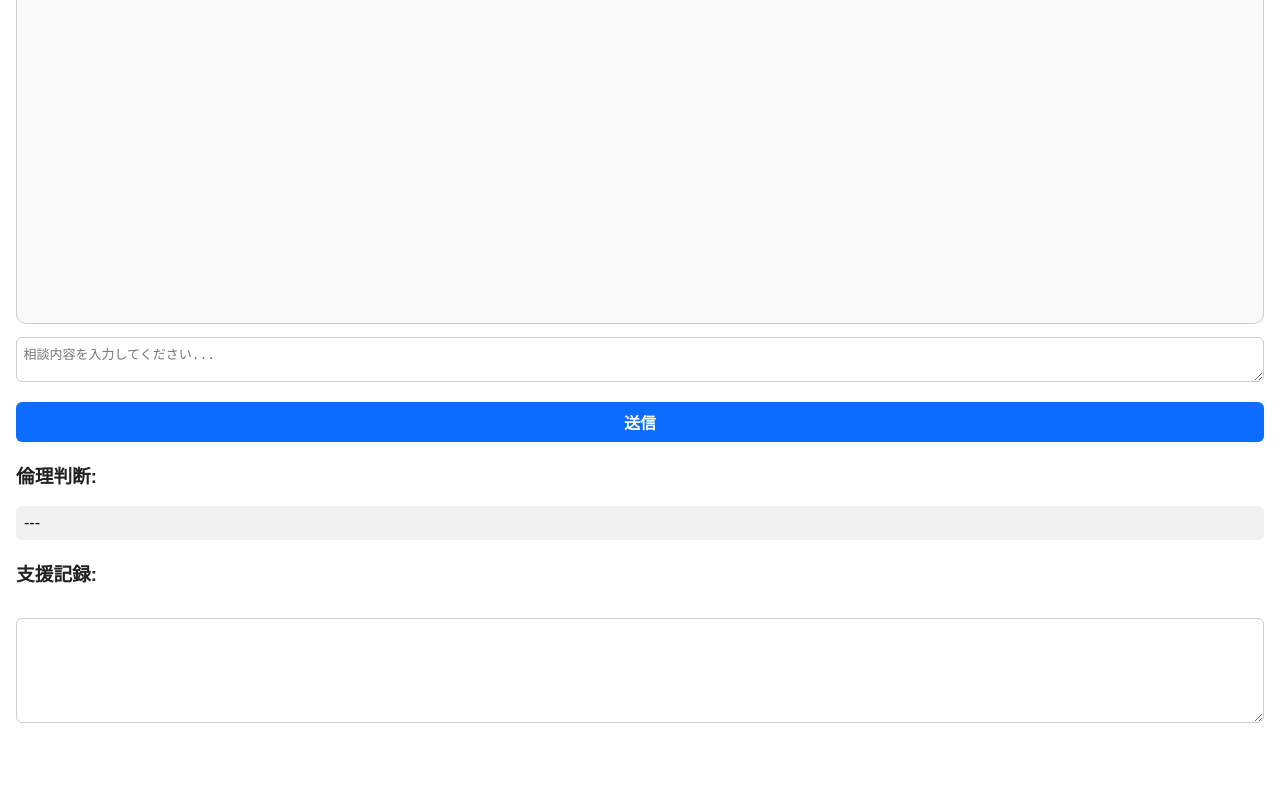
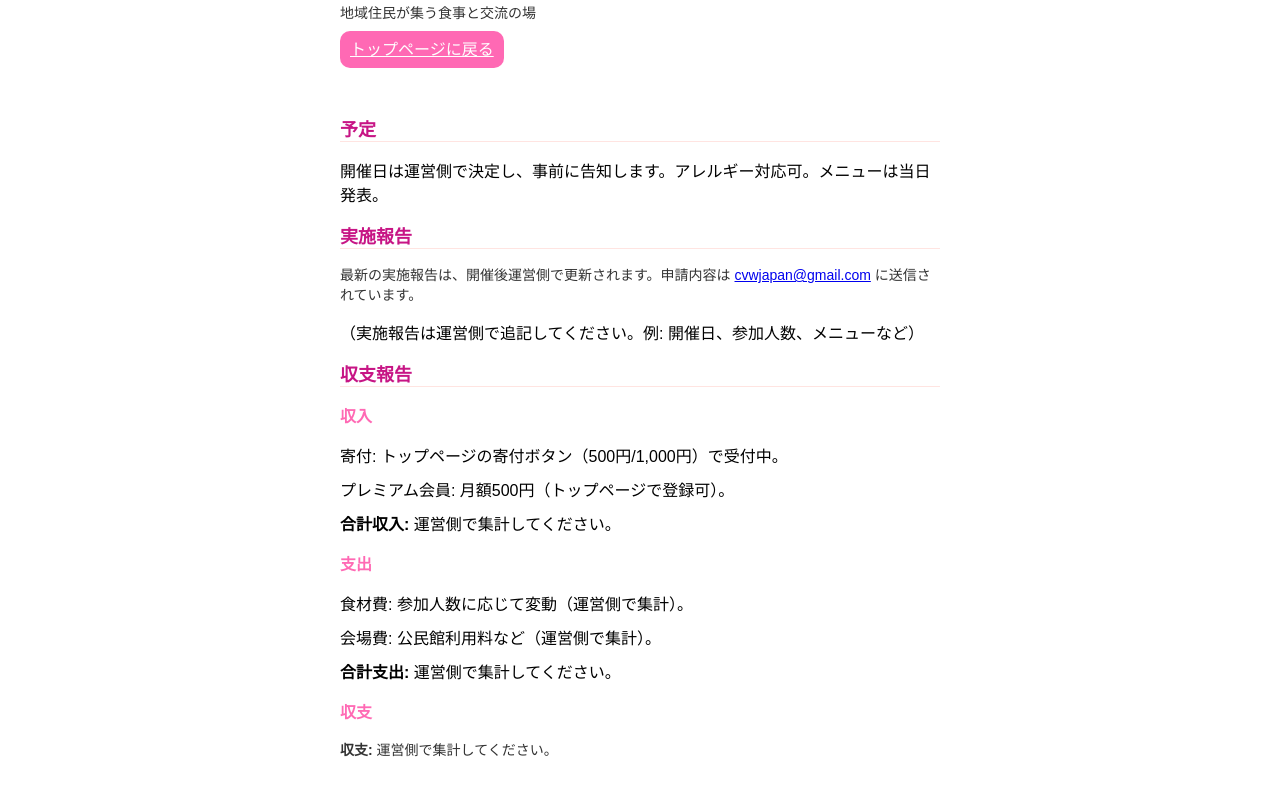
Before and after one commit to CVWJAPAN/cvwrinri, a plain HTML site: page index.html in a window 1280 px wide. Shown: the part 105-895 px from the top of the page. Before the commit the page ends 848 px from the top, so only its background shows below. Drawn offline with Linux system fonts and the light colour scheme.

Commit message:
index.html

```diff
--- a/index.html
+++ b/index.html
@@ -1,134 +1,58 @@
 <!DOCTYPE html>
 <html lang="ja">
 <head>
-  <meta charset="UTF-8">
-  <meta name="viewport" content="width=device-width, initial-scale=1.0">
-  <title>AI福祉相談・倫理判断</title>
-  <style>
-    body {
-      background: #fff;
-      font-family: sans-serif;
-      color: #000;
-      margin: 0;
-      padding: 1em;
-    }
-    h2, h3 {
-      margin-top: 1em;
-      color: #222;
-    }
-    #chatbox {
-      border: 1px solid #ccc;
-      padding: 1em;
-      height: 300px;
-      overflow-y: auto;
-      background: #f9f9f9;
-      border-radius: 10px;
-    }
-    .msg-user {
-      color: #0b6cff;
-      font-weight: bold;
-      margin: 0.5em 0;
-    }
-    .msg-ai {
-      color: #333;
-      margin: 0.5em 0;
-    }
-    textarea, button {
-      margin-top: 1em;
-      width: 100%;
-      font-size: 1em;
-      padding: 0.5em;
-      border-radius: 6px;
-      border: 1px solid #ccc;
-      box-sizing: border-box;
-    }
-    button {
-      background: #0b6cff;
-      color: white;
-      border: none;
-      font-weight: bold;
-    }
-    button:hover {
-      background: #005fcc;
-    }
-    #ethicsOutput {
-      background: #f1f1f1;
-      padding: 0.5em;
-      border-radius: 6px;
-    }
-    @media screen and (max-width: 600px) {
-      #chatbox {
-        height: 200px;
-      }
-    }
-  </style>
+    <meta charset="UTF-8">
+    <meta name="viewport" content="width=device-width, initial-scale=1.0">
+    <title>みんなの居場所おあがり（誰でも食堂） - 予定・実施報告・収支報告</title>
+    <style>
+        body{font-family:Arial,sans-serif;margin:0;padding:20px;text-align:center}
+        #header,#main,#footer{max-width:600px;margin:0 auto;background:#fff;padding:20px;border-radius:10px;text-align:left}
+        h1{color:#c71585;font-size:24px}
+        h2{color:#c71585;font-size:18px;border-bottom:1px solid #ffe4e1}
+        h3{color:#ff69b4;font-size:16px}
+        p{font-size:14px;color:#333}
+        .button{background:#ff69b4;color:#fff;padding:10px;border:none;border-radius:10px;cursor:pointer}
+        .button:hover{background:#ff4f9a}
+        ul{list-style:none;padding:0}
+        li{margin:10px 0}
+    </style>
 </head>
 <body>
-  <h2>AI福祉相談窓口</h2>
+    <div id="header">
+        <h1>みんなの居場所おあがり（誰でも食堂）</h1>
+        <p>地域住民が集う食事と交流の場</p>
+        <a href="index.html" class="button">トップページに戻る</a>
+    </div>
+    <div id="main">
+        <h2>予定</h2>
+        <ul>
+            <li>開催日は運営側で決定し、事前に告知します。アレルギー対応可。メニューは当日発表。</li>
+        </ul>
 
-  <div id="chatbox"></div>
-  <textarea id="userInput" placeholder="相談内容を入力してください..."></textarea>
-  <button onclick="sendMessage()">送信</button>
+        <h2>実施報告</h2>
+        <p>最新の実施報告は、開催後運営側で更新されます。申請内容は <a href="mailto:cvwjapan@gmail.com">cvwjapan@gmail.com</a> に送信されています。</p>
+        <ul>
+            <li>（実施報告は運営側で追記してください。例: 開催日、参加人数、メニューなど）</li>
+        </ul>
 
-  <h3>倫理判断:</h3>
-  <div id="ethicsOutput">---</div>
-
-  <h3>支援記録:</h3>
-  <textarea id="logOutput" readonly rows="6"></textarea>
-
-  <script>
-    async function sendMessage() {
-      const userText = document.getElementById("userInput").value.trim();
-      if (!userText) return;
-
-      const chatbox = document.getElementById("chatbox");
-      chatbox.innerHTML += `<div class='msg-user'>あなた: ${userText}</div>`;
-
-      const response = await fetch("https://api.openai.com/v1/chat/completions", {
-        method: "POST",
-        headers: {
-          "Authorization": "Bearer YOUR_API_KEY",
-          "Content-Type": "application/json"
-        },
-        body: JSON.stringify({
-          model: "gpt-4",
-          messages: [
-            { role: "system", content: "あなたは福祉専門の相談員です。児童福祉と倫理に関して適切な対応を行ってください。" },
-            { role: "user", content: userText }
-          ]
-        })
-      });
-
-      const data = await response.json();
-      const reply = data.choices[0].message.content;
-      chatbox.innerHTML += `<div class='msg-ai'>AI: ${reply}</div>`;
-
-      // 独自倫理判断ロジック（模擬）
-      const risks = [
-        { keyword: "叩かれた", level: "高", advice: "虐待の可能性があるため、直ちに児童相談所へ相談してください。" },
-        { keyword: "家に帰りたくない", level: "中", advice: "家庭環境に不安がある可能性。見守りが必要です。" },
-        { keyword: "食べ物がない", level: "中", advice: "経済的困窮の可能性。支援機関との連携が望ましいです。" },
-        { keyword: "先生に怒鳴られた", level: "低", advice: "学校との対話による解決が期待されます。" }
-      ];
-
-      let ethicsResult = "問題のある表現は検出されませんでした。";
-      for (let r of risks) {
-        if (userText.includes(r.keyword)) {
-          ethicsResult = `【リスクレベル: ${r.level}】${r.advice}`;
-          break;
-        }
-      }
-
-      document.getElementById("ethicsOutput").innerText = ethicsResult;
-
-      // 支援記録生成
-      const currentLog = document.getElementById("logOutput").value;
-      document.getElementById("logOutput").value =
-        currentLog + "\n[相談者] " + userText + "\n[AI対応] " + reply + "\n[倫理判断] " + ethicsResult + "\n";
-
-      document.getElementById("userInput").value = "";
-      chatbox.scrollTop = chatbox.scrollHeight;
-    }
-  </script>
+        <h2>収支報告</h2>
+        <h3>収入</h3>
+        <ul>
+            <li>寄付: トップページの寄付ボタン（500円/1,000円）で受付中。</li>
+            <li>プレミアム会員: 月額500円（トップページで登録可）。</li>
+            <li><strong>合計収入:</strong> 運営側で集計してください。</li>
+        </ul>
+        <h3>支出</h3>
+        <ul>
+            <li>食材費: 参加人数に応じて変動（運営側で集計）。</li>
+            <li>会場費: 公民館利用料など（運営側で集計）。</li>
+            <li><strong>合計支出:</strong> 運営側で集計してください。</li>
+        </ul>
+        <h3>収支</h3>
+        <p><strong>収支:</strong> 運営側で集計してください。</p>
+    </div>
+    <div id="footer">
+        <p>お問い合わせ: <a href="mailto:cvwjapan@gmail.com">cvwjapan@gmail.com</a></p>
+    </div>
 </body>
 </html>
```
